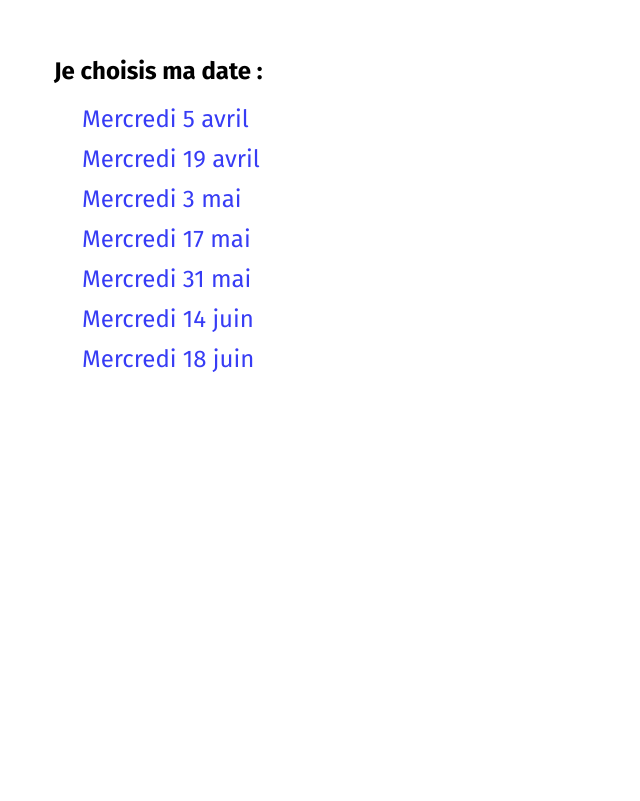
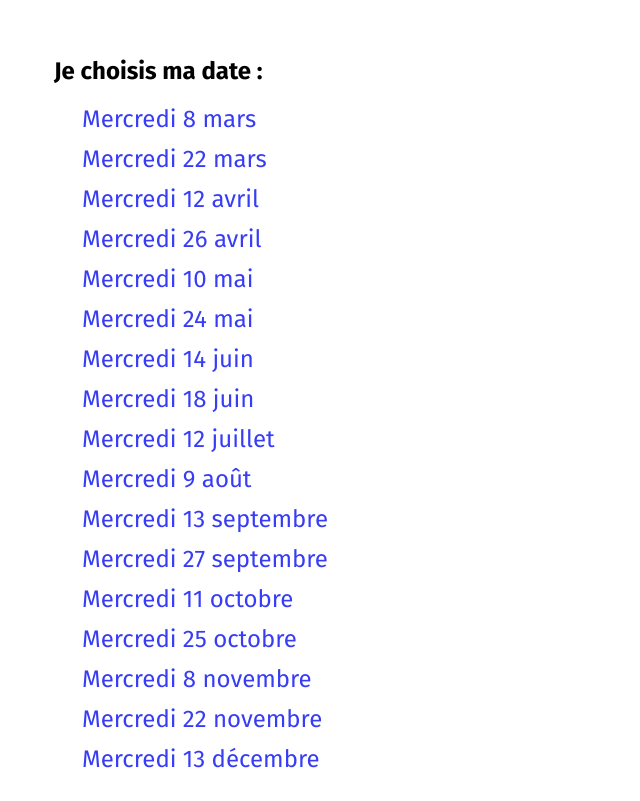
Before and after one commit to cci-po/cci-po.github.io, a plain HTML site: page pret-a-vous-lancer/index.html in a window 1280 px wide. Shown: the part 361-1162 px from the top of the page, without its empty margins (226-866 px from the left). Before the commit the page ends 800 px from the top, so only its background shows below. Drawn offline with Linux system fonts and the light colour scheme.

Commit message:
update pret a vous lancer

```diff
--- a/pret-a-vous-lancer/index.html
+++ b/pret-a-vous-lancer/index.html
@@ -14,13 +14,23 @@
         <br>
         <h2>Je choisis ma date :</h2>
         <ul>
-            <li data="05-04-2023"><a href="https://docs.google.com/forms/d/1DUQVrKlt9oKBNFFHq2NyGK7vT9j7dDXjamXvDG2TZVw">Mercredi 5 avril</a></li>
-            <li data="19-04-2023"><a href="https://docs.google.com/forms/d/1_3R3hb23bhnCq0RLsyOSbwgb7aBRPKKywfBwTvqZsoE">Mercredi 19 avril</a></li>
-            <li data="03-05-2023"><a href="https://docs.google.com/forms/d/1LGd3U76babv-Ee-c0v4saDtH7eCdMB6m0f1nHjCULrc">Mercredi 3 mai</a></li>
-            <li data="17-05-2023"><a href="https://docs.google.com/forms/d/17sqZ5J6Xsrn8TpWh9twf980r5cO7rRoZrUWHHMeFhKk">Mercredi 17 mai</a></li>
-            <li data="31-05-2023"><a href="https://docs.google.com/forms/d/1gyiCQ_6Fgq42uj89RPw0U-sw9rhk2WdGEsnq3twTkS0">Mercredi 31 mai</a></li>
+            <li data="08-03-2023"><a href="https://prestataire-billet.for-system.com/z8501e3f108901x108901b47489_fr-Webinaire-collectif-Etes-vous-prets-a-vous-lancer-Perpignan-Cedex.aspx">Mercredi 8 mars</a></li>
+            <li data="22-03-2023"><a href="https://prestataire-billet.for-system.com/z8501e3f108901x108901b47489_fr-Webinaire-collectif-Etes-vous-prets-a-vous-lancer-Perpignan-Cedex.aspx">Mercredi 22 mars</a></li>
+            <li data="12-04-2023"><a href="https://docs.google.com/forms/d/1DUQVrKlt9oKBNFFHq2NyGK7vT9j7dDXjamXvDG2TZVw">Mercredi 12 avril</a></li>
+            <li data="26-04-2023"><a href="https://docs.google.com/forms/d/1_3R3hb23bhnCq0RLsyOSbwgb7aBRPKKywfBwTvqZsoE">Mercredi 26 avril</a></li>
+            <li data="10-05-2023"><a href="https://docs.google.com/forms/d/1LGd3U76babv-Ee-c0v4saDtH7eCdMB6m0f1nHjCULrc">Mercredi 10 mai</a></li>
+            <li data="24-05-2023"><a href="https://docs.google.com/forms/d/17sqZ5J6Xsrn8TpWh9twf980r5cO7rRoZrUWHHMeFhKk">Mercredi 24 mai</a></li>
             <li data="14-06-2023"><a href="https://docs.google.com/forms/d/1DAsnQv-Y1HMJ9UkgVmKkK4CXEFEJQrxe0o7JpvceOnw">Mercredi 14 juin</a></li>
             <li data="28-06-2023"><a href="https://docs.google.com/forms/d/1abyjjd9nUMiSS3CZ_9uRRK87SR0qyMtsIUHuRs1BDAQ">Mercredi 18 juin</a></li>
+            <li data="12-07-2023"><a href="https://docs.google.com/forms/d/1fulfMw3vcDCu4K3g7QQnL-luL57NFxVaPNc0-hWxVlw">Mercredi 12 juillet</a></li>
+            <li data="09-08-2023"><a href="https://docs.google.com/forms/d/1W_37dHPlRdoqykwLzj8X9XCCdlTODYTPxzWOatpfcAM">Mercredi 9 août</a></li>
+            <li data="13-09-2023"><a href="https://docs.google.com/forms/d/1WD3-G9k01RyX5YBnQ1DACNtqbYxFRwYlrwO6c4_-D28">Mercredi 13 septembre</a></li>
+            <li data="27-09-2023"><a href="https://docs.google.com/forms/d/15Xf17YlFLaJYAt196E_294uLCjBe5UkQ11J-m-8RN1E">Mercredi 27 septembre</a></li>
+            <li data="11-10-2023"><a href="https://docs.google.com/forms/d/1CX-StyRLuWYlb5xPLoDTf5b-k7xx54Htgmdsln9GV6k">Mercredi 11 octobre</a></li>
+            <li data="25-10-2023"><a href="https://docs.google.com/forms/d/11VAnCOIzSLGvso5DOMwdDruRW6qYCQqO7jNEjFm0IPE">Mercredi 25 octobre</a></li>
+            <li data="08-11-2023"><a href="https://docs.google.com/forms/d/1tsvrBOdcubUkMW-wPNVmA0bsYcItUvozx2JCr9nBM78">Mercredi 8 novembre</a></li>
+            <li data="22-11-2023"><a href="https://docs.google.com/forms/d/14qUsFQ2STJ_XEW77IBQLp5pBE7vX8XINyriq2XDbliY">Mercredi 22 novembre</a></li>
+            <li data="13-12-2023"><a href="https://docs.google.com/forms/d/1mUwMS6oRA8TRpCWE5ycQXIpYLv58UdTI3jMA5tx8akY">Mercredi 13 décembre</a></li>
         </ul>
     </div>
     <script src="script.js"></script>
```
